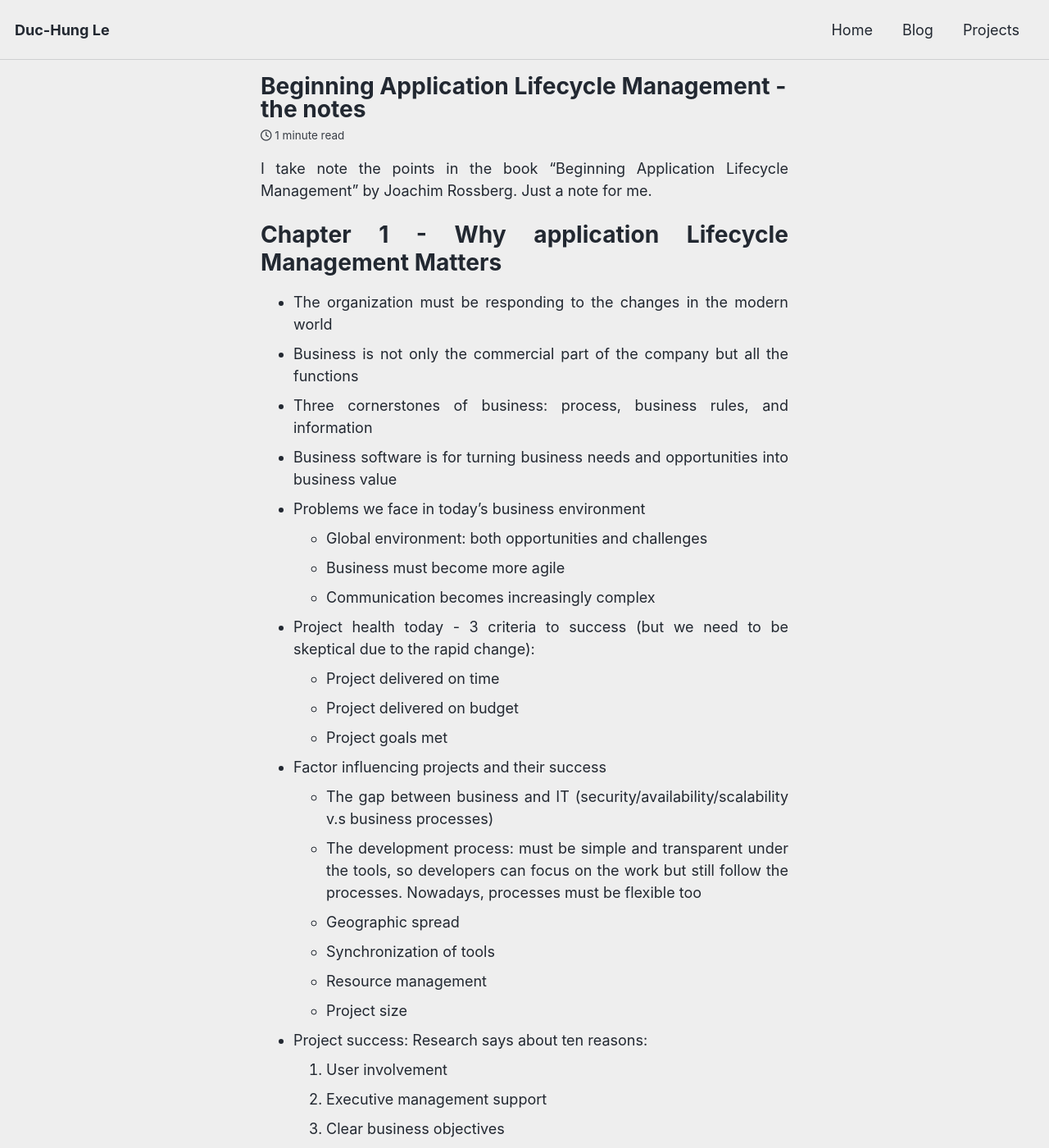
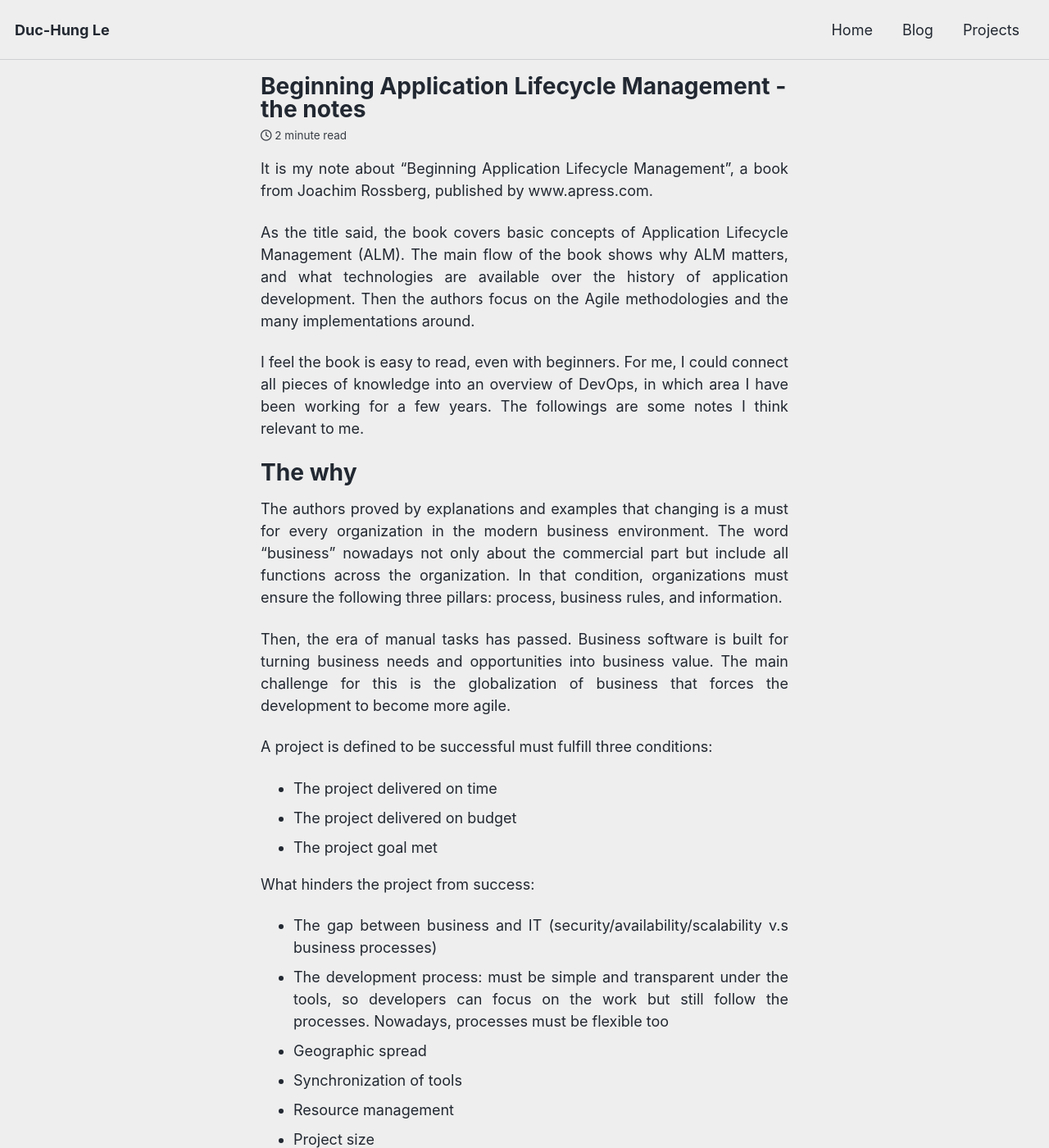
Before and after one commit to leduchung/leduchung.github.io, a Jekyll site: the page built from _posts/devops/2019-11-15-brief-of-alm.md, in a window 1280 px wide and 1400 px high. Shown: the whole window at 82% size. Built offline with Jekyll 4.4.1, drawn with Linux system fonts in a browser that asks for light colours; cached includes are drawn as plain includes; nearby versions of some CDN libraries; some of the changed text lies outside the part shown.

Commit message:
book: brief of alm

```diff
--- a/_posts/devops/2019-11-15-brief-of-alm.md
+++ b/_posts/devops/2019-11-15-brief-of-alm.md
@@ -7,37 +7,61 @@ tags:
 last_modified_at: 2019-11-15
 ---
 
-I take note the points in the book "Beginning Application Lifecycle Management" by Joachim Rossberg. Just a note for me.
+It is my note about "Beginning Application Lifecycle Management", a book from Joachim Rossberg, published by www.apress.com.
 
-# Chapter 1 - Why application Lifecycle Management Matters
+As the title said, the book covers basic concepts of Application Lifecycle Management (ALM). The main flow of the book shows why ALM matters, and what technologies are available over the history of application development. Then the authors focus on the Agile methodologies and the many implementations around.
 
- - The organization must be responding to the changes in the modern world
- - Business is not only the commercial part of the company but all the functions
- - Three cornerstones of business: process, business rules, and information
- - Business software is for turning business needs and opportunities into business value
- - Problems we face in today's business environment
-    - Global environment: both opportunities and challenges
-    - Business must become more agile
-    - Communication becomes increasingly complex
- - Project health today - 3 criteria to success (but we need to be skeptical due to the rapid change):
-    - Project delivered on time
-    - Project delivered on budget
-    - Project goals met
- - Factor influencing projects and their success
-    - The gap between business and IT (security/availability/scalability v.s business processes)
-    - The development process: must be simple and transparent under the tools, so developers can focus on the work but still follow the processes. Nowadays, processes must be flexible too
-    - Geographic spread
-    - Synchronization of tools
-    - Resource management
-    - Project size
- - Project success: Research says about ten reasons:
-    1. User involvement
-    2. Executive management support
-    3. Clear business objectives
-    4. Optimizing scope
-    5. Agile process
-    6. Project manager expertise
-    7. Financial management
-    8. Skilled resources
-    9. Formal methodology
-    10. Standard tools and infrastructure
+I feel the book is easy to read, even with beginners. For me, I could connect all pieces of knowledge into an overview of DevOps, in which area I have been working for a few years. The followings are some notes I think relevant to me.
+
+# The why
+The authors proved by explanations and examples that changing is a must for every organization in the modern business environment. The word "business" nowadays not only about the commercial part but include all functions across the organization. In that condition, organizations must ensure the following three pillars: process, business rules, and information.
+
+Then, the era of manual tasks has passed. Business software is built for turning business needs and opportunities into business value. The main challenge for this is the globalization of business that forces the development to become more agile.
+
+A project is defined to be successful must fulfill three conditions:
+
+ - The project delivered on time
+ - The project delivered on budget
+ - The project goal met
+
+What hinders the project from success:
+
+ - The gap between business and IT (security/availability/scalability v.s business processes)
+ - The development process: must be simple and transparent under the tools, so developers can focus on the work but still follow the processes. Nowadays, processes must be flexible too
+ - Geographic spread
+ - Synchronization of tools
+ - Resource management
+ - Project size
+
+Then researchers say about ten reasons that lead to a successful project:
+
+ 1. User involvement
+ 2. Executive management support
+ 3. Clear business objectives
+ 4. Optimizing scope
+ 5. Agile process
+ 6. Project manager expertise
+ 7. Financial management
+ 8. Skilled resources
+ 9. Formal methodology
+ 10. Standard tools and infrastructure
+
+# The what
+
+ALM includes three parts, in which later can be combined into a unified view:
+
+ - Porfolio rationalization
+ - Software development lifecycle
+ - Operations
+
+For non-function qualification, the three pillars of traditional ALM are Traceability, Process Automation, Visibility. The modern ALM adds two more pillars including Work planning and Collaborator. And due to the additional pillars, the application development must go agile and switch from requirment-driven work to backlog-driven work.
+
+The DevOps concept appears when the need of connecting Development and Operations. With its technologies (Continuous development, continuous integration, continuous operations), DevOps purpose is to optimize the time from the application development until it's running stably in the production.
+
+# The how
+
+The later chapters of the book are all about concrete implementation focusing on Agile methodologies. The two favorite techniques are Scrum for Development and Kanban for Operations. Each pillar of modern ALM is explained very well in defails with examples of common framework from Microsoft, IBM, HP and Atlassian.
+
+Chapter 10 is intesting where author show how we can evaluate our platform and services. For each topic, a list of sample metrics and their meanings clarifies of what we can focus on when setting up the development environment.
+
+At the end, the book is a good starting point for us to further investigate on what we want to apply in our organizations. The concrete implementation, I believe, is much more complex than just a few chapters.
```
Also changed, not shown: _notes/2019-11-15-brief-of-alm.md (added, +115 -0 lines).
